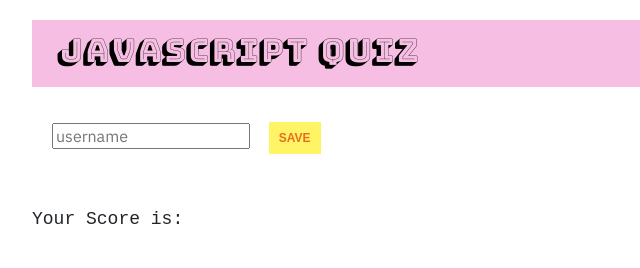
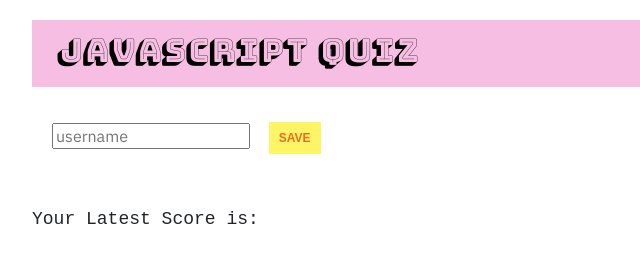
Before and after one commit to NicoleGeorge/javascript-quiz-app, a plain HTML site: page end.html in a window 1280 px wide. Shown: the top 268 px of the page, 111-751 px from the left. Drawn offline with nearby package versions, Linux system fonts and the light colour scheme.

Commit message:
interface where users can enter their name and save their latest score

```diff
--- a/end.html
+++ b/end.html
@@ -25,7 +25,7 @@
           <button type="submit" class="" id="saveScoreBtn">Save</button>
         </form>
 
-        <h3>Your Score is: </h3>
+        <h3>Your Latest Score is: </h3>
         <ul></ul>
 
         <footer>
```
